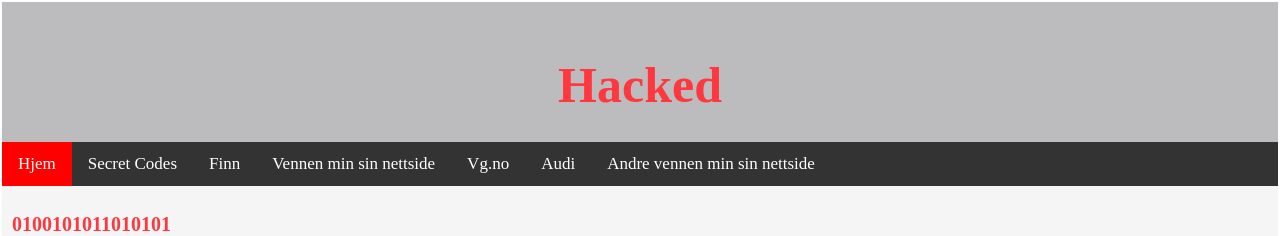
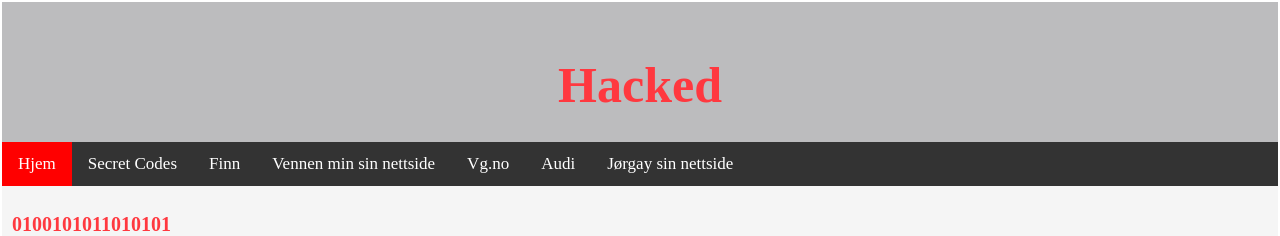
Before and after one commit to Wiktorix/HACKED-WeBsITe, a plain HTML site: page index.html in a window 1280 px wide. Shown: the top 236 px of the page. Drawn offline with Linux system fonts and the light colour scheme.

Commit message:
Update index.html

```diff
--- a/index.html
+++ b/index.html
@@ -96,7 +96,7 @@
     <a href="https://05adst.github.io/Adcomplayer12/"> Vennen min sin nettside </a>
     <a href="https://www.vg.no/"> Vg.no </a>
     <a href="https://www.audi.no/no/web/no.html"> Audi </a>
-    <a href="https://jorgen05.github.io/tekno/index.html"> Andre vennen min sin nettside </a>
+    <a href="https://jorgen05.github.io/tekno/index.html"> Jørgay sin nettside </a>
     </div>
     <div class="content">
     <h2>0100101011010101</h2>
```
